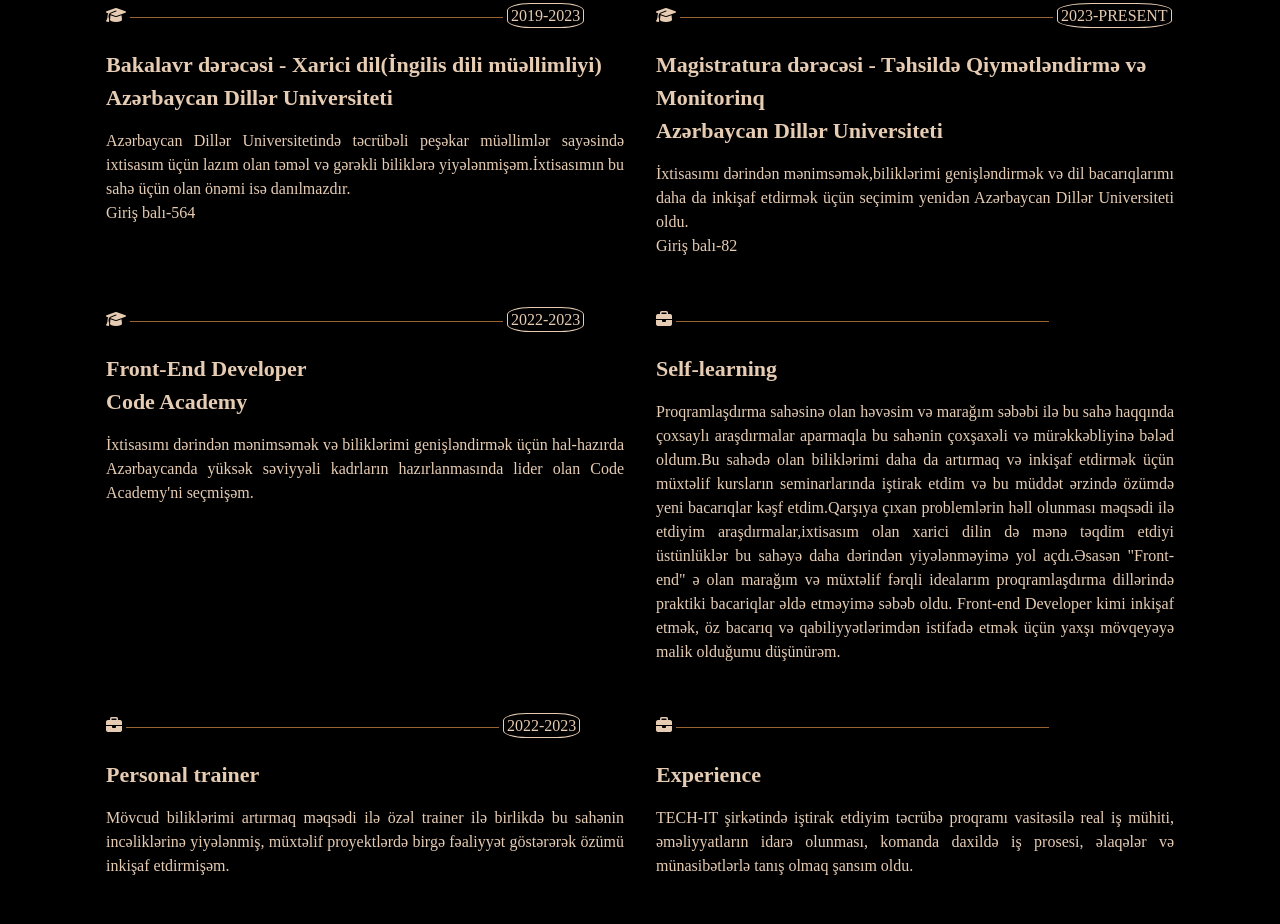
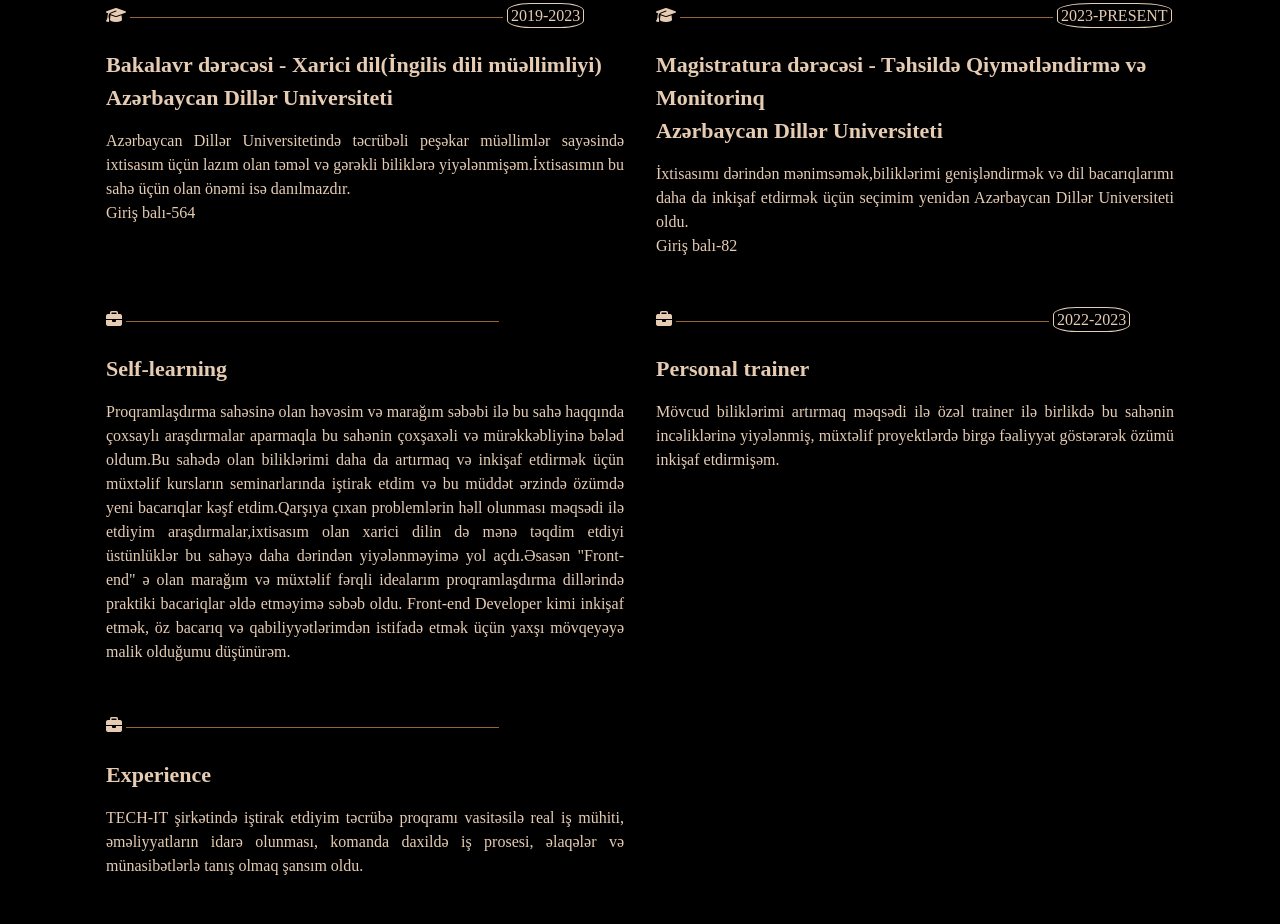
Before and after one commit to fhashimovaa/Portfolio, a website: page index.html in a window 1280 px wide. Shown: the part 1036-1960 px from the top of the page. Drawn offline with nearby package versions, Linux system fonts and the light colour scheme.

Commit message:
changes new

```diff
--- a/index.html
+++ b/index.html
@@ -128,7 +128,7 @@
                                 </p>
                             </div>
                         </div>
-                        <div class="col-12 col-sm-12 col-md-12 col-lg-6 col-xl-6 px-3 about__content-heading">
+                        <!-- <div class="col-12 col-sm-12 col-md-12 col-lg-6 col-xl-6 px-3 about__content-heading">
                             <i class="fa-solid fa-graduation-cap"></i>
                             <div class="about__content-heading-line"></div>
                             <span>2022-2023</span>
@@ -141,7 +141,7 @@
                                     seçmişəm.
                                 </p>
                             </div>
-                        </div>
+                        </div> -->
                         <div class="col-12 col-sm-12 col-md-12 col-lg-6 col-xl-6 px-3 about__content-heading">
                             <i class="fa-solid fa-briefcase"></i>
                             <div class="about__content-heading-line"></div>
```
